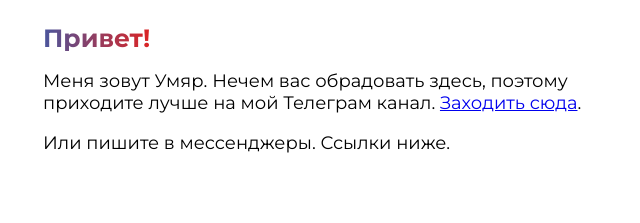
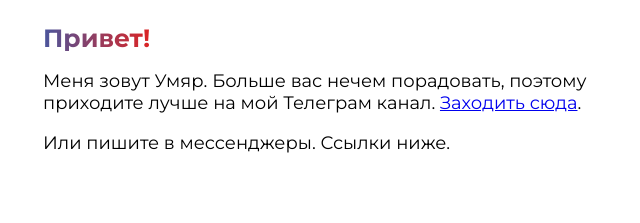
Before and after one commit to umyar/umyar.com, a website: page src/index.html in a window 1280 px wide. Shown: the part 224-447 px from the top of the page, 57-697 px from the left. Drawn offline with Linux system fonts and the light colour scheme.

Commit message:
text upd

```diff
--- a/src/index.html
+++ b/src/index.html
@@ -43,7 +43,7 @@
               <section>
                 <h2>Привет!</h2>
                 <p>
-                  Меня зовут Умяр. Нечем вас обрадовать здесь, поэтому приходите лучше на мой
+                  Меня зовут Умяр. Больше вас нечем порадовать, поэтому приходите лучше на мой
                   Телеграм канал.
                   <a href="https://t.me/umiarxx">Заходить сюда</a>.
                 </p>
```
